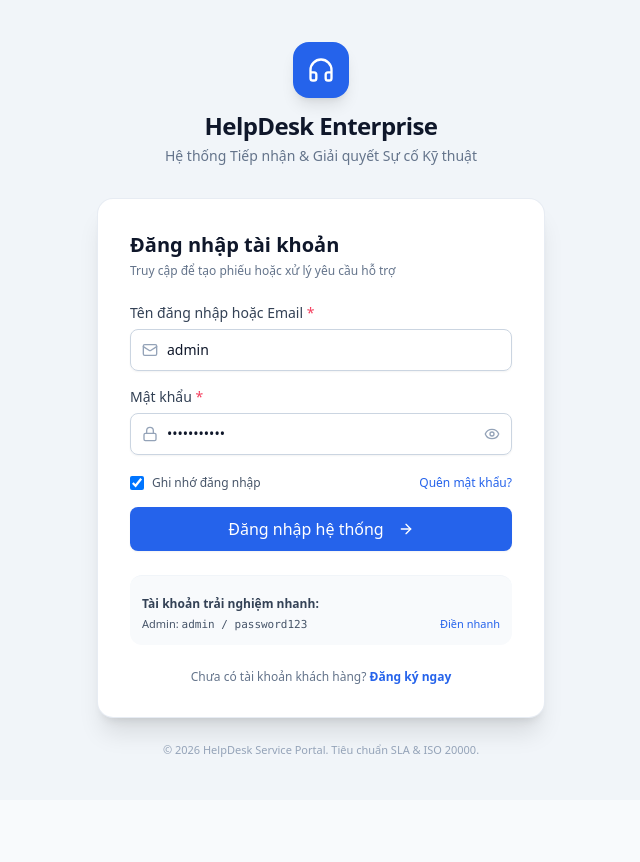
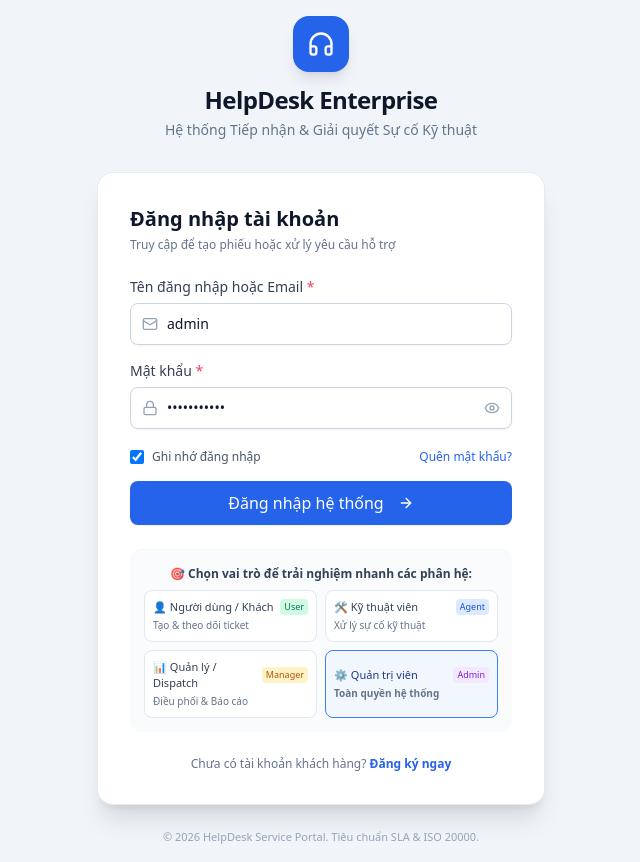
Before and after one commit to dungnguyen0537/HelpDesk_2026, a React (Vite) app in the folder helpdesk-web/: page /login in a window 1280 px wide. Shown: the whole page, without its empty margins (319-959 px from the left). Before the commit the page ends 800 px from the top, so only its background shows below. Built offline with nearby package versions, Linux system fonts and the light colour scheme; no server answers.

Commit message:
feat(auth): add 4-role instant login selector (customer, agent, manager, admin)

```diff
--- a/helpdesk-web/src/pages/LoginPage.jsx
+++ b/helpdesk-web/src/pages/LoginPage.jsx
@@ -42,15 +42,27 @@ export default function LoginPage() {
         });
       } catch (err) {
         // Fallback demo mock if backend isn't booted yet
+        const roleMap = {
+          customer: { role: 'CUSTOMER', name: 'Nguyễn Văn An (Người Dùng / Khách Hàng)', dept: 'Phòng Marketing' },
+          agent: { role: 'AGENT', name: 'Trần Văn Bình (Kỹ Thuật Viên Hỗ Trợ)', dept: 'Tổ Hỗ Trợ Kỹ Thuật' },
+          manager: { role: 'MANAGER', name: 'Lê Thị Cúc (Điều Phối Viên / Quản Lý)', dept: 'Trung Tâm Dịch Vụ Service Desk' },
+          admin: { role: 'ADMIN', name: 'Quản Trị Viên Hệ Thống', dept: 'Bộ Phận IT Toàn Hệ Thống' },
+        };
+        const selected = roleMap[formData.usernameOrEmail.toLowerCase()] || {
+          role: 'CUSTOMER',
+          name: formData.usernameOrEmail,
+          dept: 'Người Dùng Doanh Nghiệp',
+        };
+
         response = {
           token: 'mock-jwt-token-helpdesk-enterprise-2026',
           user: {
             id: 1,
             username: formData.usernameOrEmail,
-            email: formData.usernameOrEmail.includes('@') ? formData.usernameOrEmail : `${formData.usernameOrEmail}@helpdesk.local`,
-            fullName: formData.usernameOrEmail === 'admin' ? 'Quản Trị Viên Hệ Thống' : 'Hỗ Trợ Viên Kỹ Thuật',
-            role: formData.usernameOrEmail === 'admin' ? 'ADMIN' : 'AGENT',
-            department: 'IT Operations',
+            email: formData.usernameOrEmail.includes('@') ? formData.usernameOrEmail : `${formData.usernameOrEmail}@company.com`,
+            fullName: selected.name,
+            role: selected.role,
+            department: selected.dept,
           },
         };
       }
@@ -146,17 +158,82 @@ export default function LoginPage() {
             </Button>
           </form>
 
-          {/* Quick Demo Credentials */}
-          <div className="mt-6 pt-5 border-t border-slate-100 bg-slate-50 rounded-xl p-3 text-xs text-slate-600">
-            <p className="font-semibold text-slate-700 mb-1">Tài khoản trải nghiệm nhanh:</p>
-            <div className="flex justify-between items-center text-[11px]">
-              <span>Admin: <code>admin / password123</code></span>
+          {/* Quick Demo Credentials for all Roles */}
+          <div className="mt-6 pt-4 border-t border-slate-100 bg-slate-50/80 rounded-xl p-3.5 text-xs text-slate-600">
+            <p className="font-semibold text-slate-700 mb-2 text-center text-xs">
+              🎯 Chọn vai trò để trải nghiệm nhanh các phân hệ:
+            </p>
+            <div className="grid grid-cols-2 gap-2">
               <button
                 type="button"
-                onClick={() => setFormData({ usernameOrEmail: 'admin', password: 'password123', rememberMe: true })}
-                className="text-primary-600 hover:underline font-medium"
+                onClick={() => {
+                  setFormData({ usernameOrEmail: 'customer', password: 'password123', rememberMe: true });
+                }}
+                className={`p-2 rounded-lg border text-left transition-all ${
+                  formData.usernameOrEmail === 'customer'
+                    ? 'border-primary-500 bg-primary-50/70 text-primary-900 font-semibold shadow-xs'
+                    : 'border-slate-200 bg-white hover:bg-slate-50 text-slate-700'
+                }`}
               >
-                Điền nhanh
+                <div className="font-medium text-[11px] flex items-center justify-between">
+                  <span>👤 Người dùng / Khách</span>
+                  <span className="text-[9px] bg-emerald-100 text-emerald-700 px-1 rounded">User</span>
+                </div>
+                <div className="text-[10px] text-slate-500 truncate mt-0.5">Tạo & theo dõi ticket</div>
+              </button>
+
+              <button
+                type="button"
+                onClick={() => {
+                  setFormData({ usernameOrEmail: 'agent', password: 'password123', rememberMe: true });
+                }}
+                className={`p-2 rounded-lg border text-left transition-all ${
+                  formData.usernameOrEmail === 'agent'
+                    ? 'border-primary-500 bg-primary-50/70 text-primary-900 font-semibold shadow-xs'
+                    : 'border-slate-200 bg-white hover:bg-slate-50 text-slate-700'
+                }`}
+              >
+                <div className="font-medium text-[11px] flex items-center justify-between">
+                  <span>🛠️ Kỹ thuật viên</span>
+                  <span className="text-[9px] bg-blue-100 text-blue-700 px-1 rounded">Agent</span>
+                </div>
+                <div className="text-[10px] text-slate-500 truncate mt-0.5">Xử lý sự cố kỹ thuật</div>
+              </button>
+
+              <button
+                type="button"
+                onClick={() => {
+                  setFormData({ usernameOrEmail: 'manager', password: 'password123', rememberMe: true });
+                }}
+                className={`p-2 rounded-lg border text-left transition-all ${
+                  formData.usernameOrEmail === 'manager'
+                    ? 'border-primary-500 bg-primary-50/70 text-primary-900 font-semibold shadow-xs'
+                    : 'border-slate-200 bg-white hover:bg-slate-50 text-slate-700'
+                }`}
+              >
+                <div className="font-medium text-[11px] flex items-center justify-between">
+                  <span>📊 Quản lý / Dispatch</span>
+                  <span className="text-[9px] bg-amber-100 text-amber-700 px-1 rounded">Manager</span>
+                </div>
+                <div className="text-[10px] text-slate-500 truncate mt-0.5">Điều phối & Báo cáo</div>
+              </button>
+
+              <button
+                type="button"
+                onClick={() => {
+                  setFormData({ usernameOrEmail: 'admin', password: 'password123', rememberMe: true });
+                }}
+                className={`p-2 rounded-lg border text-left transition-all ${
+                  formData.usernameOrEmail === 'admin'
+                    ? 'border-primary-500 bg-primary-50/70 text-primary-900 font-semibold shadow-xs'
+                    : 'border-slate-200 bg-white hover:bg-slate-50 text-slate-700'
+                }`}
+              >
+                <div className="font-medium text-[11px] flex items-center justify-between">
+                  <span>⚙️ Quản trị viên</span>
+                  <span className="text-[9px] bg-purple-100 text-purple-700 px-1 rounded">Admin</span>
+                </div>
+                <div className="text-[10px] text-slate-500 truncate mt-0.5">Toàn quyền hệ thống</div>
               </button>
             </div>
           </div>
```
